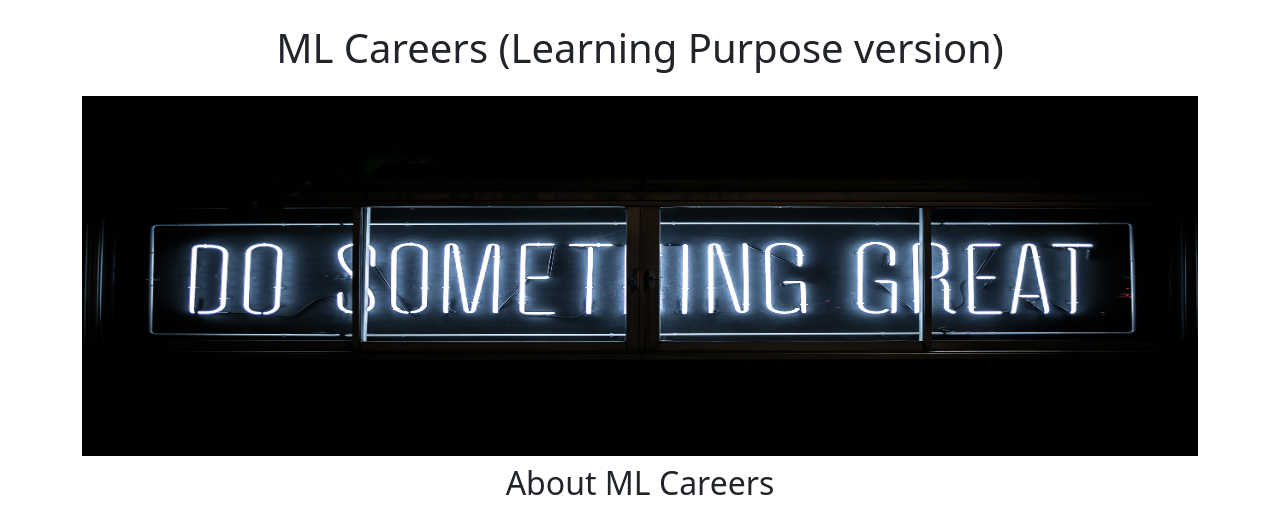
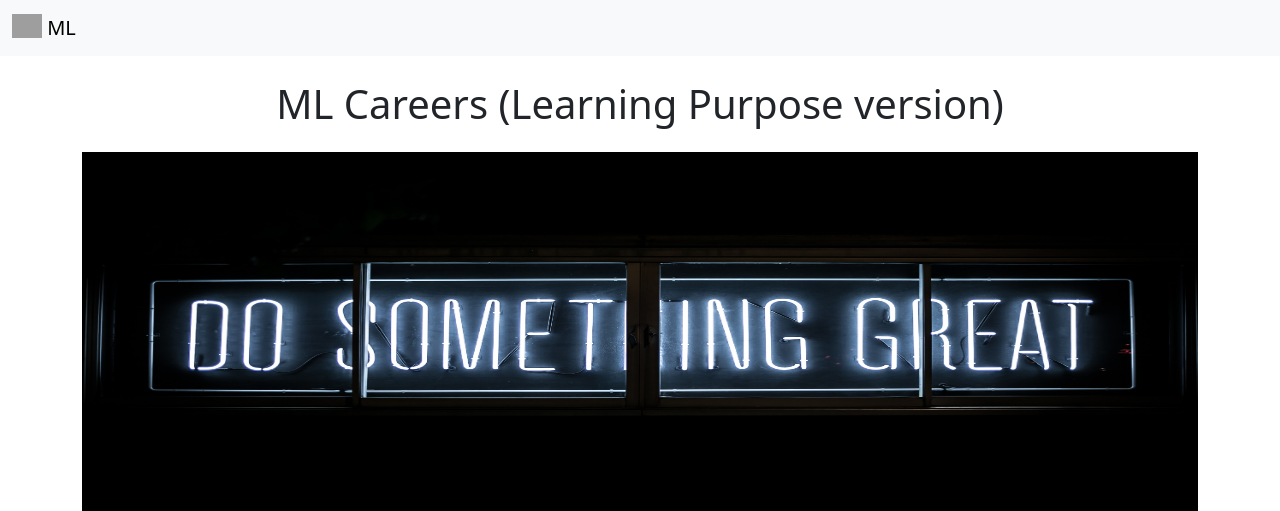
Before and after one commit to RealLionelMuhire/MLWeb_v2, a Flask app: page / in a window 1280 px wide. Shown: the top 511 px of the page. Run offline with Flask 3, Linux system fonts and the light colour scheme; grey boxes are pictures that could not be loaded.

Commit message:
adding some navigation

```diff
--- a/templates/home.html
+++ b/templates/home.html
@@ -14,6 +14,7 @@
     </style>
   </head>
   <body>
+    {% include 'nav.html' %}
     <div class="container">
       <h1 class="text-center mt-4 mb-4">{{company_name}}</h1>
       <img
--- /dev/null
+++ b/templates/nav.html
@@ -0,0 +1,8 @@
+<nav class="navbar bg-body-tertiary">
+  <div class="container-fluid">
+    <a class="navbar-brand" href="#">
+      <img src="/docs/5.3/assets/brand/bootstrap-logo.svg" alt="Logo" width="30" height="24" class="d-inline-block align-text-top">
+      ML
+    </a>
+  </div>
+</nav>
```
